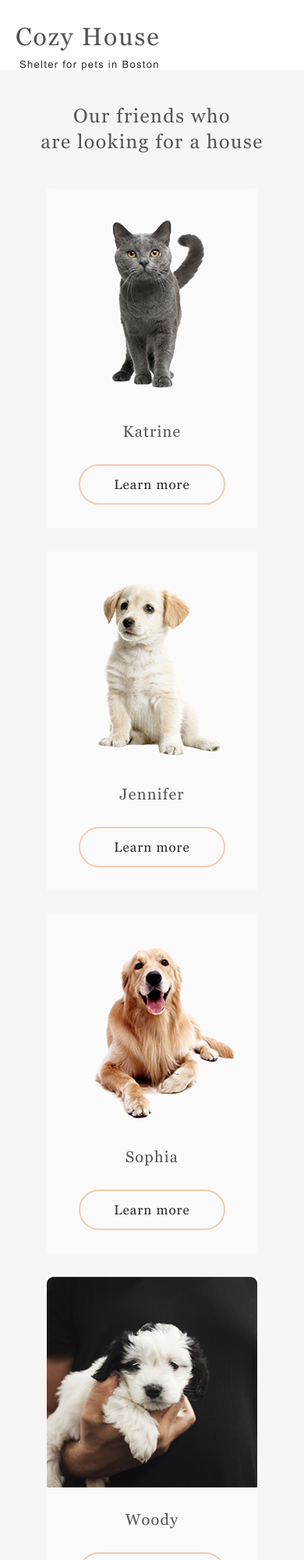
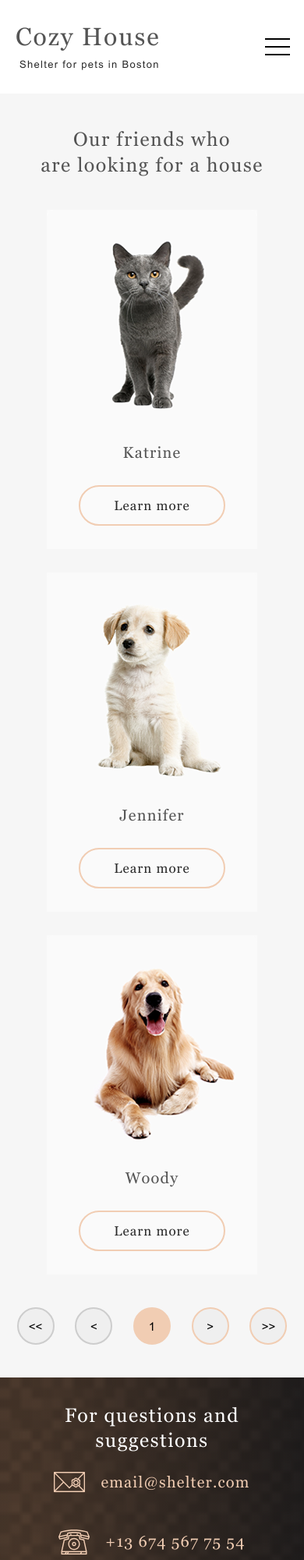
Before and after one commit to ulja4a/FERSScool2022, a website: page shelter/pets.html in a window 390 px wide. Shown: the top 2000 px of the page at 78% size. Drawn offline with nearby package versions, Linux system fonts and the light colour scheme; files whose address does not match are found by name.

Commit message:
feat: add css for media tablet and mobile for page ourpets

```diff
--- a/shelter/index.js
+++ b/shelter/index.js
@@ -1 +1 @@
-console.log("-10 за страницу pets, -4 не везде интерактивность как надо, -5 футер не сошелся по макету = 85/110");
+console.log("-4 не везде интерактивность как надо, -5 футер не сошелся по макету = 91/100");
--- a/shelter/pets.html
+++ b/shelter/pets.html
@@ -10,7 +10,7 @@
 </head>
 <body>
     <main>
-        <header class="header">
+        <header class="header heder__pets">
             <div class="wrapper header__wrapper">
                 <div class="logo">
                     <a href="./main.html" class="logo__link">
@@ -34,15 +34,18 @@
                         </li>
                     </ul>
                 </nav>
+                <span class="hamburger">
+                    <span class="hamburger__linepets"></span>
+                </span>
             </div>
         </header>
 
         <section class="pets" id="pets">
-            <div class="wrapper pets__wrapper">
-                <h3 class="pets__title">Our friends who
+            <div class="wrapper pets__wrapperpets">
+                <h3 class="pets__title ourpets_pets__title">Our friends who
                     <br>are looking for a house</h3>
                 <div class="card_contener">
-                    <div class="card-pet">
+                    <div class="card-pet pets_card-pet">
                         <div class="slider__image">
                             <img class="pet" src="./assets/img/pet1.png" alt="Katrine">
                         </div>
@@ -54,7 +57,7 @@
                         </div>
                     </div>
 
-                    <div class="card-pet">
+                    <div class="card-pet pets_card-pet">
                         <div class="slider__image">
                             <img class="pet" src="./assets/img/pet2.png" alt="Jennifer">
                         </div>
@@ -66,9 +69,21 @@
                         </div>
                     </div>
 
-                    <div class="card-pet">
+                    <div class="card-pet pets_card-pet">
                         <div class="slider__image">
                             <img class="pet" src="./assets/img/pet3.png" alt="Sophia">
+                        </div>
+                        <div class="card__content">
+                            <p class="name-pet">Woody</p>
+                            <div class="slider-button">
+                                <button class="button button_bordered">Learn more</button>
+                            </div>
+                        </div>
+                    </div>
+
+                    <div class="card-pet pets_card-pet none-mobil">
+                        <div class="slider__image">
+                            <img class="pet" src="./assets/img/pet4.png" alt="Woody">
                         </div>
                         <div class="card__content">
                             <p class="name-pet">Sophia</p>
@@ -78,19 +93,7 @@
                         </div>
                     </div>
 
-                    <div class="card-pet">
-                        <div class="slider__image">
-                            <img class="pet" src="./assets/img/pet4.png" alt="Woody">
-                        </div>
-                        <div class="card__content">
-                            <p class="name-pet">Woody</p>
-                            <div class="slider-button">
-                                <button class="button button_bordered">Learn more</button>
-                            </div>
-                        </div>
-                    </div>
-
-                    <div class="card-pet">
+                    <div class="card-pet pets_card-pet none-mobil">
                         <div class="slider__image">
                             <img class="pet" src="./assets/img/pet5.png" alt="Timmy">
                         </div>
@@ -102,7 +105,7 @@
                         </div>
                     </div>
 
-                    <div class="card-pet">
+                    <div class="card-pet pets_card-pet none-mobil">
                         <div class="slider__image">
                             <img class="pet" src="./assets/img/pet6.png" alt="Charly">
                         </div>
@@ -114,7 +117,7 @@
                         </div>
                     </div>
 
-                    <div class="card-pet">
+                    <div class="card-pet pets_card-pet none-tablet">
                         <div class="slider__image">
                             <img class="pet" src="./assets/img/pet7.png" alt="Freddie">
                         </div>
@@ -126,7 +129,7 @@
                         </div>
                     </div>
 
-                    <div class="card-pet">
+                    <div class="card-pet pets_card-pet none-tablet">
                         <div class="slider__image">
                             <img class="pet" src="./assets/img/pet8.png" alt="Scarlett">
                         </div>
--- a/shelter/sass/base/_hamburger.scss
+++ b/shelter/sass/base/_hamburger.scss
@@ -7,7 +7,15 @@
     height: 0px;
     width: 100%;
 }
-
+%hamburger__linepets {
+    content: "";
+    display: inline-block;
+    position: absolute;
+    border: 1px solid #000000;
+    background: #000000;
+    height: 0px;
+    width: 100%;
+}
 .hamburger {
     display: none;
     //display: inline-block;
@@ -21,9 +29,15 @@
         @extend %hamburger__line;
         top: 0;
         left: 0;
+        @extend %hamburger__linepets;
+        top: 0;
+        left: 0;
     }
     &::after {
         @extend %hamburger__line;
+        bottom: 0;
+        left: 0;
+        @extend %hamburger__linepets;
         bottom: 0;
         left: 0;
     }
@@ -32,3 +46,7 @@
     @extend %hamburger__line;
     top: calc( 50% - 1px);
 }
+.hamburger__linepets {
+    @extend %hamburger__linepets;
+    top: calc( 50% - 1px);
+}
--- a/shelter/sass/component/_navigation.scss
+++ b/shelter/sass/component/_navigation.scss
@@ -79,6 +79,7 @@
 .slide-icon {
     display: flex;
     align-items: center;
+    margin: auto;
 }
 .pagination_button {
     width: 48px;
--- a/shelter/sass/component/_ourpets.scss
+++ b/shelter/sass/component/_ourpets.scss
@@ -1,7 +1,23 @@
 .card_contener {
-    margin: 45px 0 55px;
+    margin: 60px 0;
     display: flex;
     flex-wrap: wrap;
     justify-content: center;
     gap: 30px 40px;
+    @include media-tablet {
+        margin: 30px 0 40px;
+    }
+    @include media-mobile {
+        margin: 42px 0;
+    }
 }
+.none-tablet {
+    @include media-tablet {
+        display: none;
+    }
+}
+.none-mobil {
+    @include media-mobile {
+        display: none;
+    }
+}
--- a/shelter/sass/component/_pets.scss
+++ b/shelter/sass/component/_pets.scss
@@ -14,6 +14,14 @@
         @include font($height: 3.25rem, $size: 2.5rem);
     }
 }
+.ourpets_pets__title {
+    @include media-tablet {
+        margin: 0 154px;
+    }
+    @include media-mobile {
+        margin: 0;
+    }
+}
 .text {
     margin: 0;
 }
@@ -22,4 +30,10 @@
     justify-content: space-between;
     margin: 0 auto;
     width: 28.3%;
+    @include media-tablet {
+        width: 48%;
+    }
+    @include media-mobile {
+        width: 93.75%;
+    }
 }
--- a/shelter/sass/component/_slider.scss
+++ b/shelter/sass/component/_slider.scss
@@ -34,6 +34,9 @@
     @include media-tablet {
         margin: 0;
     }
+}
+.pets_card-pet {
+    margin: 0;
 }
 .none {
     @include media-tablet {
--- a/shelter/sass/layouts/_header.scss
+++ b/shelter/sass/layouts/_header.scss
@@ -1,6 +1,9 @@
 header {
     padding: 30px 0 0 0;
 
+}
+.heder__pets {
+    padding: 30px 0;
 }
 .logo-subtitle {
     font-size: 1.3rem;
--- a/shelter/sass/layouts/_wrapper.scss
+++ b/shelter/sass/layouts/_wrapper.scss
@@ -54,6 +54,16 @@
     text-align: center;
     @include media-tablet {
         padding: 80px 30px 100px;
+    }
+    @include media-mobile {
+        padding: 42px 10px;
+    }
+}
+.pets__wrapperpets {
+    padding: 80px 0 100px 0;
+    text-align: center;
+    @include media-tablet {
+        padding: 80px 30px 80px;
     }
     @include media-mobile {
         padding: 42px 10px;
```
Also changed, not shown: shelter/sass/style.css, 1 other file.
